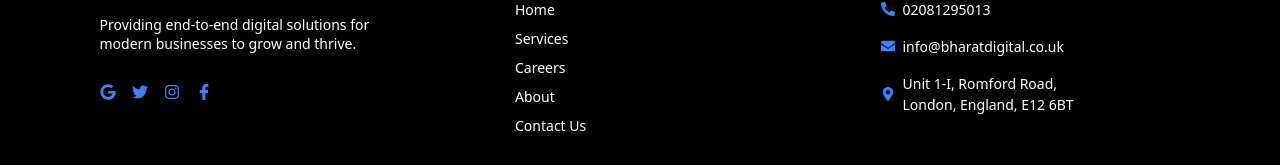
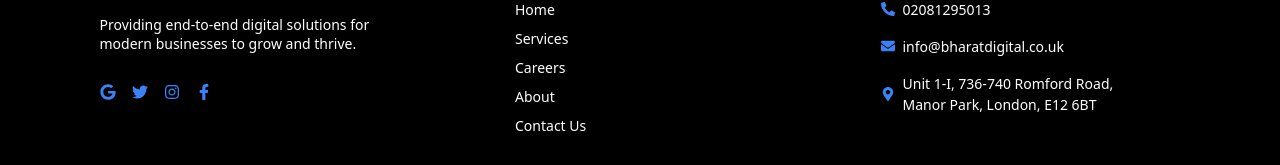
Before and after one commit to BharatDigital-Ltd-uk/BDL-website, a React (Vite) app in the folder client/: page / in a window 1280 px wide. Shown: the part 3375-3540 px from the top of the page. Built offline with nearby package versions, Linux system fonts and the light colour scheme; no server answers; a web font is replaced by a local one.

Commit message:
address update

```diff
--- a/client/src/components/FooterDesktop.jsx
+++ b/client/src/components/FooterDesktop.jsx
@@ -63,8 +63,8 @@ const FooterDesktop = () => {
               <li className="d-flex align-items-center justify-content-center justify-content-md-start">
                 <FaMapMarkerAlt className="me-2 text-primary" />
                 <span>
-                  Unit 1-I, Romford Road,<br />
-                  London, England, E12 6BT
+                  Unit 1-I, 736-740 Romford Road, <br />
+                  Manor Park, London, E12 6BT
                 </span>
               </li>
             </ul>
--- a/client/src/components/FooterMobile.jsx
+++ b/client/src/components/FooterMobile.jsx
@@ -62,8 +62,8 @@ const FooterMobile = () => {
               <li className="d-flex align-items-start">
                 <FaMapMarkerAlt className="me-2 text-primary mt-1" />
                 <span>
-                  Unit 1-I, Romford Road,<br />
-                  London, England, E12 6BT
+                  Unit 1-I, 736-740 Romford Road, <br />
+                  Manor Park, London, E12 6BT
                 </span>
               </li>
             </ul>
```
